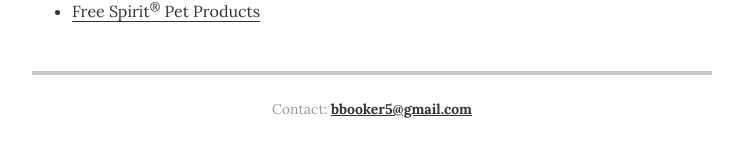
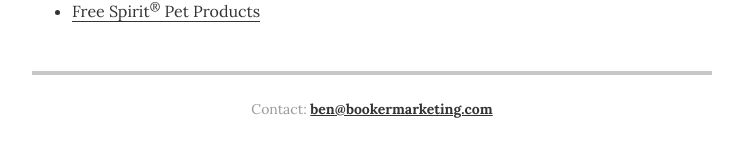
Before and after one commit to bbooker5/about, a Jekyll site: the page built from index.html, in a window 1280 px wide and 900 px high, scrolled down 1729 px. Shown: the part 732-889 px from the top of the window, without its empty margins (268-1011 px from the left). Built offline with Jekyll 4.4.1, drawn with Linux system fonts in a browser that asks for light colours.

Commit message:
Update resume.html

```diff
--- a/_layouts/resume.html
+++ b/_layouts/resume.html
@@ -232,7 +232,7 @@
       {% endif %}
 
       <footer class="page-footer">
-        <p class="footer-line">Contact: <a href="mailto:{{ site.resume_contact_email }}">bbooker5@gmail.com</a></p>
+        <p class="footer-line">Contact: <a href="mailto:{{ site.resume_contact_email }}">ben@bookermarketing.com</a></p>
       </footer>
 
     </div>
```
